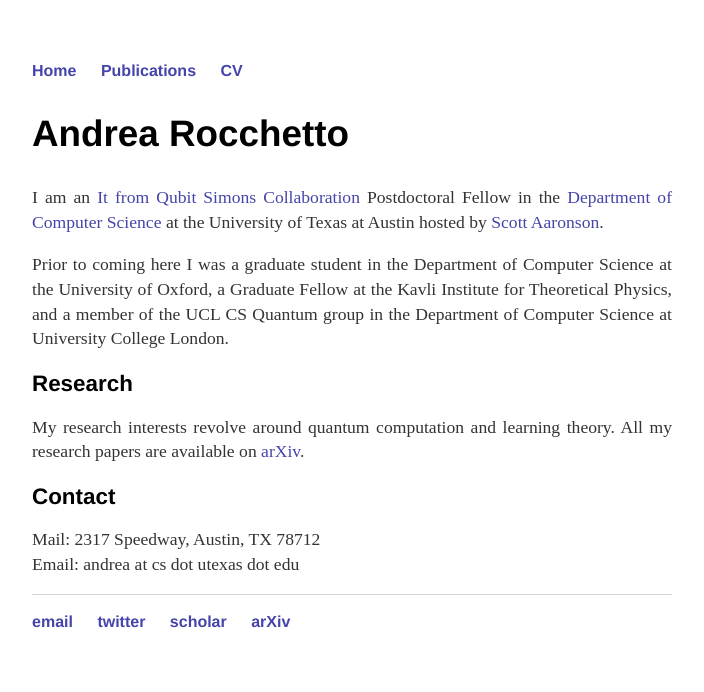
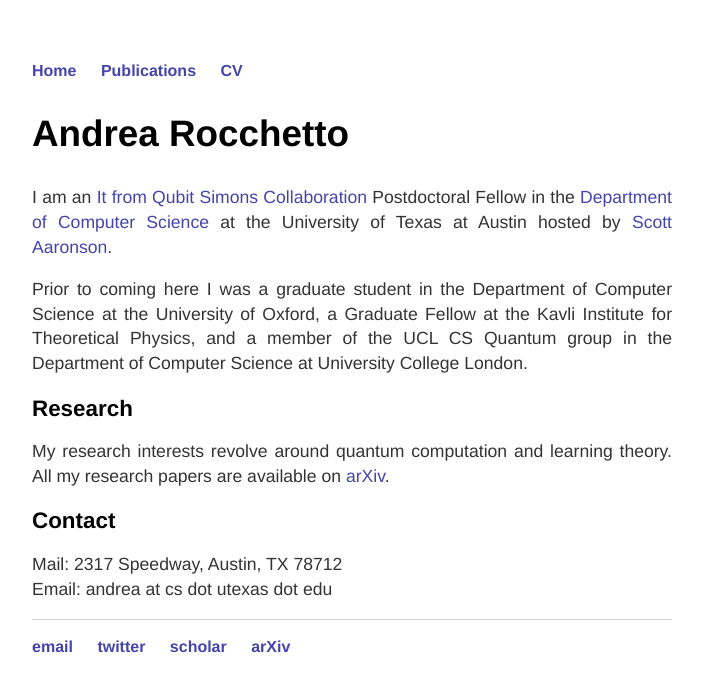
Before and after one commit to andrearocchetto/andrearocchetto.github.io, a Jekyll site: the page built from index.html, in a window 1280 px wide. Shown: the top 692 px of the page, without its empty margins (288-992 px from the left). Built offline with Jekyll 4.4.1, drawn with Linux system fonts in a browser that asks for light colours.

Commit message:
changed font

```diff
--- a/css/main.css
+++ b/css/main.css
@@ -1,4 +1,4 @@
-body { margin: 24px auto; width: 80%; }
+body { margin: 24px auto; width: 80%; font-family: 'Helvetica', 'Arial', 'Sans-Serif';}
 
 @media only screen and (min-width: 481px) {
   body {
```
